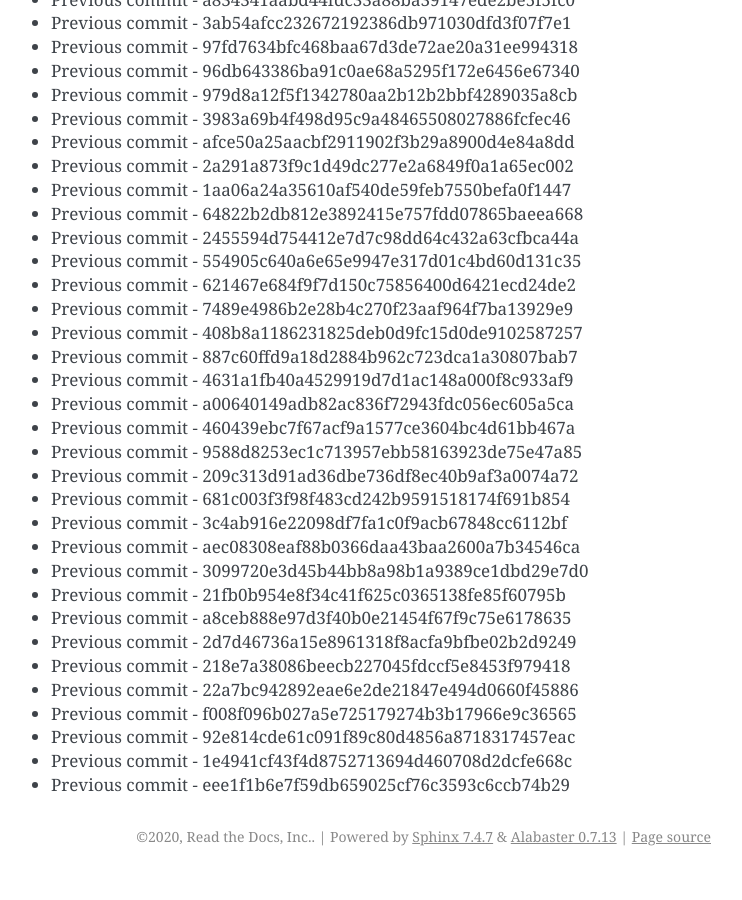
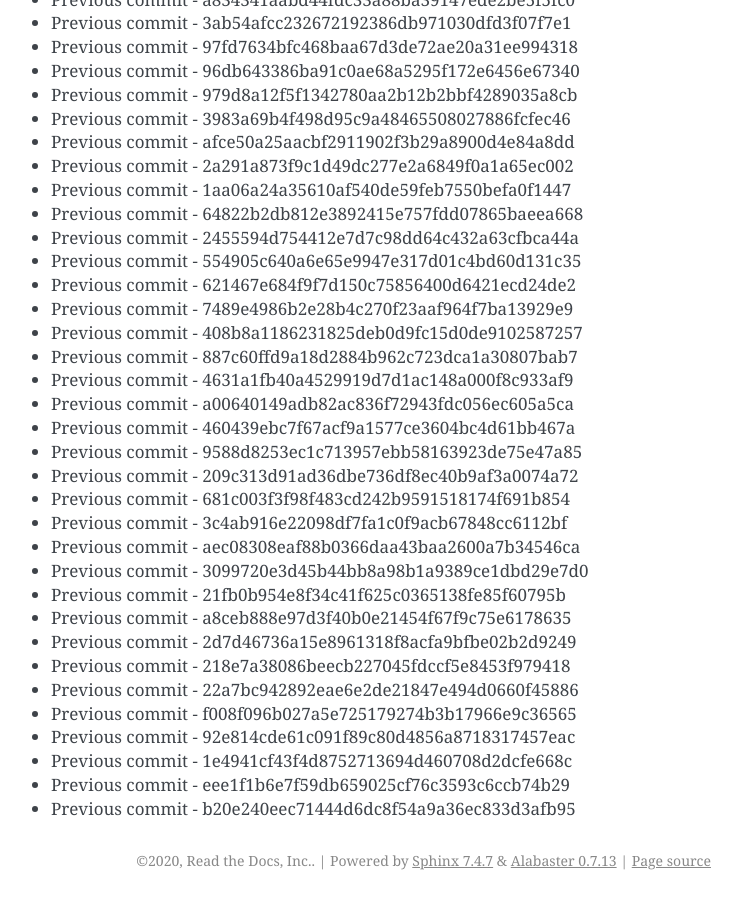
Before and after one commit to readthedocs/rtd-git-stresstest, a Sphinx documentation site: the page built from docs/updates.rst, in a window 1280 px wide and 900 px high, scrolled down 52890 px. Shown: the whole window, without its empty margins (399-1141 px from the left). Built offline with Sphinx 7.4.7, drawn with Linux system fonts in a browser that asks for light colours; before the commit the page ends 53766 px from its top, so only the background shows below that.

Commit message:
Generating commit from previous: b20e240eec71444d6dc8f54a9a36ec833d3afb95

```diff
--- a/docs/updates.rst
+++ b/docs/updates.rst
@@ -2254,3 +2254,4 @@ It can be tested for any performance characteristics.
 * Previous commit - 92e814cde61c091f89c80d4856a8718317457eac
 * Previous commit - 1e4941cf43f4d8752713694d460708d2dcfe668c
 * Previous commit - eee1f1b6e7f59db659025cf76c3593c6ccb74b29
+* Previous commit - b20e240eec71444d6dc8f54a9a36ec833d3afb95
```
